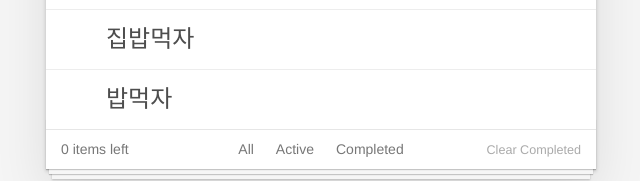
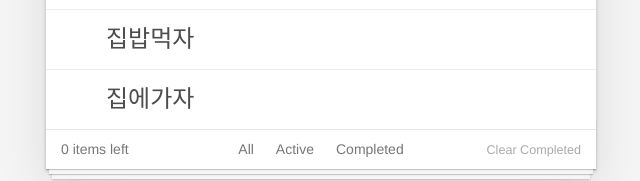
Before and after one commit to react-study/playground-6, a React app: page / in a window 1280 px wide. Shown: the part 246-427 px from the top of the page, without its empty margins (319-959 px from the left). Built offline with nearby package versions, Linux system fonts and the light colour scheme.

Commit message:
change datas to Object

```diff
--- a/src/App.js
+++ b/src/App.js
@@ -7,22 +7,42 @@ class App extends React.Component{
     constructor(){
         super();
         this.state = {
-            todos: [
-                '서울뚝배기',
-                '집밥먹자',
-                '밥먹자'
-            ],
+            todos: [{
+                id: 1000,
+                text: '서울뚝배기',
+                isDone: false
+            },
+            {
+                id: 1010,
+                text: '집밥먹자',
+                isDone: true
+            },
+            {
+                id: 4555,
+                text: '집에가자',
+                isDone: false
+            }]
         };
     }
     addTodo = text => {
         this.setState({
-            todos: [ ... this.state.todos, text ]
+            todos: [ ... this.state.todos, {
+                id: Date.now(),
+                text,
+                isDone: false
+            } ]
         });
     }
 
-    deleteTodo = index => {
+    deleteTodo = id => {
         const newTodos = [ ... this.state.todos ];
-        newTodos.splice(index, 1);
+
+        //index 찾는작업
+        const targetIndex = newTodo.findIndex(v => v.id === id );
+        if(targetIndex > -1) { // 찾고자 하는애가 없으면 -1을 뱉어내는 성질을 이용한 안전장치
+            newTodos.splice(targetIndex, 1);
+        }
+
         this.setState({
             todos: newTodos
         });
--- a/src/TodoList.js
+++ b/src/TodoList.js
@@ -15,11 +15,12 @@ class TodoList extends React.Component{
                     <Todo text='서울뚝배기'/>
                     <Todo text='집밥먹자'/>
                     */}
-                    {this.props.todos.map((v, i) => (
+                    {this.props.todos.map(v => (
                         <Todo
-                            key={i}
-                            text={v}
-                            deleteTodo={() => deleteTodo(i)}/>
+                            key={v.id}
+                            text={v.text}
+                            isDone={v.isDone}
+                            deleteTodo={() => deleteTodo(v.id)}/>
                     ))}
                 </ul>
             </div>
```
